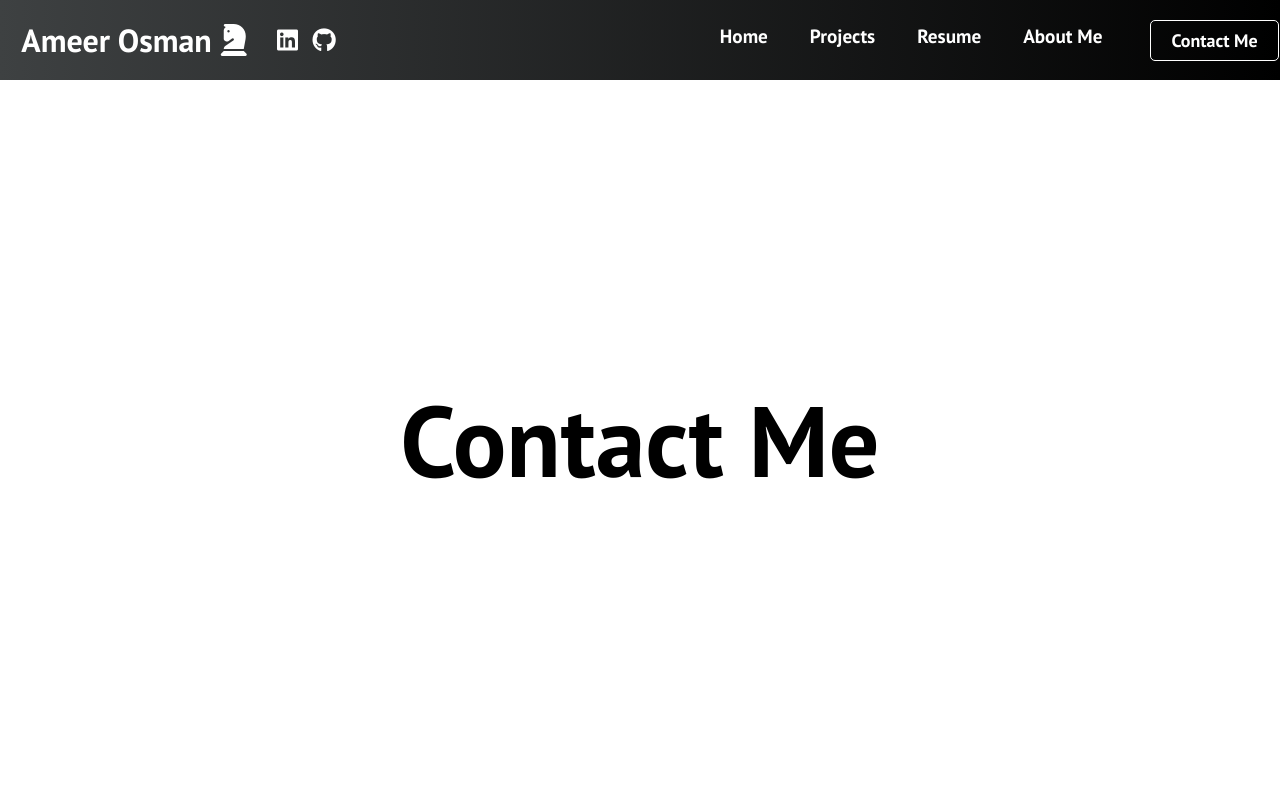
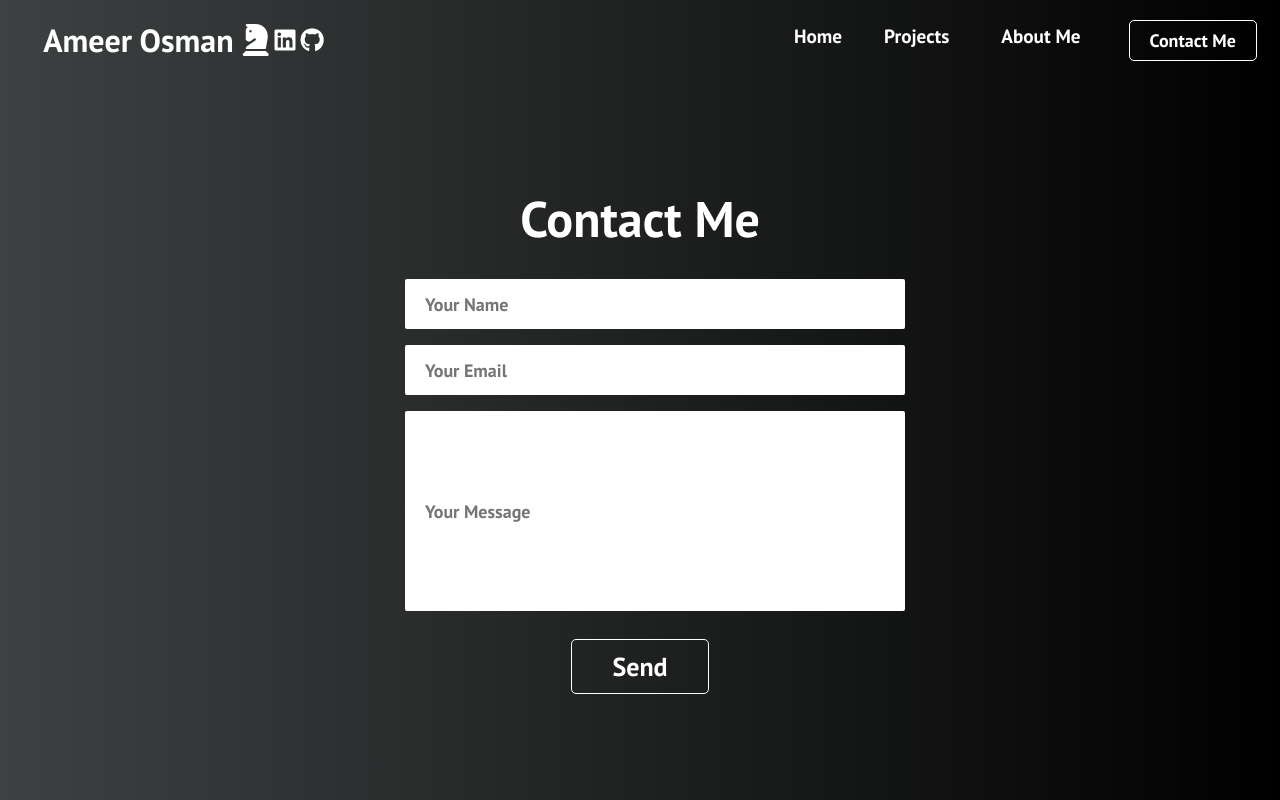
Before and after one commit to AmeerJ97/Personal-WebsiteV1, a React (Create React App) app: page /contact-me in a window 1280 px wide. Built offline with nearby package versions, Linux system fonts and the light colour scheme.

Commit message:
completed contact me page, few modifications to text box left

```diff
--- a/src/App.css
+++ b/src/App.css
@@ -2,7 +2,7 @@
   box-sizing: border-box;
   margin: 0;
   padding: 0;
-    font-family: 'PT Sans', sans-serif;
+  font-family: "PT Sans", sans-serif;
 }
 
 .home,
@@ -17,7 +17,7 @@
   font-size: 3rem;
 }
 
-  .about-me{
+.about-me {
   /* background-image: url('/images/img-2.jpg'); */
   background-position: center;
   background-size: cover;
@@ -37,18 +37,86 @@
 
 .contact-me {
   /* background-image: url('/images/img-8.jpg'); */
-    background-position: center;
-    background-size: cover;
-    background-repeat: no-repeat;
+  background: linear-gradient(90deg, rgb(62, 65, 66) 0%, rgb(0, 0, 0) 100%);
+  background-position: auto;
+  background-size: 100%;
+  background-repeat: repeat;
   color: rgb(0, 0, 0);
   font-size: 100px;
 }
+.contact-me .contact-title {
+  position: auto;
+  font-size: 100px;
+  color: white;
+  padding: 0%;
+}
+.contact-me .contact-forum {
+  position: auto;
+  padding: 2%;
+  color: white;
+  position: auto;
+  font-size: 50px;
+}
+.contact-me .contact-forum .contact-name{
+  padding: 8px 20px;
+  border-radius: 2px;
+  margin-right: 10px;
+  margin-top: 10px;
+  outline: none;
+  border: none;
+  font-size: 18px;
+  margin-bottom: 16px;
+  border: 1px transparent;
+  width: 500px;
+  height: 50px;
+}
+.contact-me .contact-forum .contact-email{
+  padding: 8px 20px;
+  border-radius: 2px;
+  margin-right: 10px;
+  margin-top: 10px;
+  outline: none;
+  border: none;
+  font-size: 18px;
+  margin-bottom: 16px;
+  border: 1px transparent;
+  width: 500px;
+  height: 50px;
+}
+.contact-me .contact-forum .contact-message{
+  padding: 8px 20px;
+  border-radius: 2px;
+  margin-top: 10px;
+  margin-right: 10px;
+  outline: none;
+  border: none;
+  font-size: 18px;
+  margin-bottom: 16px;
+  border: 1px transparent;
+  height: 200px;
+  width: 500px;
+}
 
-  .resume{
+.contact-me .contact-forum .contact-btn .btn{
+  background-color: transparent;
+  margin-top: 30px;
+  color: #fff;
+  padding: 10px 40px;
+  border: 1px solid ;
+  transition: all 0.3s ease-out;
+  font-size: 26px;
+}
+.contact-me .contact-forum .contact-btn .btn:hover{
+  transition: all 0.3s ease-out;
+  background: #fff;
+  color: #242424;
+  transition: 250ms;
+}
+.resume {
   padding: 0pm;
   background-position: center;
   background-size: fill;
   background-repeat: repeat;
   background: linear-gradient(100deg, rgb(62, 65, 66) 0%, rgb(0, 0, 0) 100%);
-    height: auto;
+  height: max-content;
 }
--- a/src/components/Footer.css
+++ b/src/components/Footer.css
@@ -136,6 +136,7 @@
 
   .social-icons {
     display: flex;
+    position: auto;
     justify-content: space-between;
     align-items: center;
     width: 240px;
--- a/src/components/LandingSection.css
+++ b/src/components/LandingSection.css
@@ -76,3 +76,29 @@ video {
       width: 100%;
     }
   }
+
+  /* .landing-btns .btn{
+    padding: 8px 20px;
+    border-radius: 5px;
+    outline: none;
+    border: none;
+    cursor: pointer;
+  } */
+  .landing-btns .btn {
+    background-color: transparent;
+    color: #fff;
+    padding: 8px 20px;
+    border: 1px solid ;
+    transition: all 0.3s ease-out;
+  }
+  .landing-btns .btn {
+    padding: 16px 30px;
+    font-size: 26px;
+  }
+
+  .landing-btns .btn:hover{
+    transition: all 0.3s ease-out;
+    background: #fff;
+    color: #242424;
+    transition: 250ms;
+  }
--- a/src/components/LandingSection.js
+++ b/src/components/LandingSection.js
@@ -1,21 +1,37 @@
-import React, { useState, useEffect } from 'react';
-import '../App.css';
-import { Button } from './Button';
-import './LandingSection.css';
-
-
-
+import React, { useState, useEffect } from "react";
+import "../App.css";
+import { Button } from "./Button";
+import "./LandingSection.css";
 
 function LandingSection() {
-   return (
-    <div className='landing-container'>
-       <video src='/videos/mixkit-light-in-the-background-of-a-virtual-3d-database-19630-medium.mp4' autoPlay loop muted />
+  return (
+    <div className="landing-container">
+      <video
+        src="/videos/mixkit-light-in-the-background-of-a-virtual-3d-database-19630-medium.mp4"
+        autoPlay
+        loop
+        muted
+      />
 
       <h1>Hello World!</h1>
-       <p> I'm Ameer, an Electrical Engineer graduating from McGill Univseity.</p>
-       <p2> I'm passionate about building systems. </p2>
+      <p>
+        {" "}
+        I'm Ameer, an Electrical Engineer graduating from McGill Univseity.
+      </p>
+      <p2> I'm passionate about building systems. </p2>
+
+      <div className="landing-btns">
+        <a href="/files/AmeerOsman_CV.pdf" target="_blank">
+          <button
+            className="btn"
+            buttonStyle="btn--outline"
+            buttonSize="btn--large"
+          >
+            Resume
+          </button>
+        </a>
       </div>
-
+    </div>
   );
 }
 
--- a/src/components/Navbar.js
+++ b/src/components/Navbar.js
@@ -1,7 +1,7 @@
-import React, { useState, useEffect } from 'react';
-import { Button } from './Button';
-import { Link } from 'react-router-dom';
-import './Navbar.css';
+import React, { useState, useEffect } from "react";
+import { Button } from "./Button";
+import { Link } from "react-router-dom";
+import "./Navbar.css";
 
 function Navbar() {
   const [click, setClick] = useState(false);
@@ -22,36 +22,36 @@ function Navbar() {
     showButton();
   }, []);
 
-  window.addEventListener('resize', showButton);
+  window.addEventListener("resize", showButton);
 
   return (
     <>
-      <nav className='navbar'>
-        <div className='navbar-container'>
-          <Link to='/' className='navbar-logo' onClick={closeMobileMenu}>
+      <nav className="navbar">
+        <div className="navbar-container">
+          <Link to="/" className="navbar-logo" onClick={closeMobileMenu}>
             Ameer Osman <pre> </pre>
             <i class="fas fa-chess-knight"></i>
             {/* <i class='fab fa-typo3' /> */}
           </Link>
-          <pre>      </pre>
+          <pre> </pre>
           <Link
-              class='social-icon-link linkedin'
-              to={'//www.linkedin.com/in/ameer-i-859837165/'}
-              target='_blank'
-              aria-label='LinkedIn'
+            class="social-icon-link linkedin"
+            to={"//www.linkedin.com/in/ameer-i-859837165/"}
+            target="_blank"
+            aria-label="LinkedIn"
           >
-              <i class='fab fa-linkedin' />
+            <i class="fab fa-linkedin" />
           </Link>
-            <pre>   </pre>
+          <pre> </pre>
           <Link
-              class='social-icon-link github'
-              to='//github.com/AmeerJ97'
-              target='_blank'
-              aria-label='Github'
+            class="social-icon-link github"
+            to="//github.com/AmeerJ97"
+            target="_blank"
+            aria-label="Github"
           >
-              <i class='fab fa-github' />
+            <i class="fab fa-github" />
           </Link>
-              <pre>   </pre>
+          <pre> </pre>
 
           {/* <Link class='social-icon-link resume'
              target='_blank'
@@ -62,55 +62,54 @@ function Navbar() {
              <i class="fas fa-file"></i>
              </a>
              </Link> */}
-          <div className='menu-icon' onClick={handleClick}>
-            <i className={click ? 'fas fa-times' : 'fas fa-bars'} />
+          <div className="menu-icon" onClick={handleClick}>
+            <i className={click ? "fas fa-times" : "fas fa-bars"} />
           </div>
-          <ul className={click ? 'nav-menu active' : 'nav-menu'}>
-            <li className='nav-item'>
-              <Link to='/' className='nav-links' onClick={closeMobileMenu}>
+          <ul className={click ? "nav-menu active" : "nav-menu"}>
+            <li className="nav-item">
+              <Link to="/" className="nav-links" onClick={closeMobileMenu}>
                 Home
               </Link>
             </li>
-            <li className='nav-item'>
+            <li className="nav-item">
               <Link
-                to='/projects'
-                className='nav-links'
+                to="/projects"
+                className="nav-links"
                 onClick={closeMobileMenu}
               >
                 Projects
               </Link>
             </li>
-            <li className='nav-item'>
-              <Link
+            <li className="nav-item">
+              {/* <Link
                 to='/resume'
                 className='nav-links'
                 onClick={closeMobileMenu}
               >
                 Resume
-              </Link>
+              </Link> */}
             </li>
-            <li className='nav-item'>
+            <li className="nav-item">
               <Link
-                to='/about-me'
-                className='nav-links'
+                to="/about-me"
+                className="nav-links"
                 onClick={closeMobileMenu}
               >
                 About Me
               </Link>
-
             </li>
 
             <li>
               <Link
-                to='/contact-me'
-                className='nav-links-mobile'
+                to="/contact-me"
+                className="nav-links-mobile"
                 onClick={closeMobileMenu}
               >
                 Contact Me
               </Link>
             </li>
           </ul>
-          {button && <Button buttonStyle='btn--outline'>Contact Me</Button>}
+          {button && <Button buttonStyle="btn--outline">Contact Me</Button>}
         </div>
       </nav>
     </>
--- a/src/components/pages/ContactMe.js
+++ b/src/components/pages/ContactMe.js
@@ -1,7 +1,54 @@
-import React from 'react';
-import '../../App.css';
+import React from "react";
+import "../../App.css";
 
+export default function ContactMe() {
+  return (
+    <h1 className="contact-me">
+      <h1 className="contact-title"></h1>
+      <h1 className="contact-forum"> Contact Me
+        <h1 className="contact-name">
+          <form>
+            <input
+              className="contact-name"
+              name="name"
+              type="text"
+              placeholder="Your Name"
 
-export default function ContactMe(){
-    return <h1 className='contact-me'> Contact Me</h1>
+            />
+          </form>
+        </h1>
+        <h1 className="contact-email">
+          <form>
+            <input
+              className="contact-email"
+              name="email"
+              type="text"
+              placeholder="Your Email"
+            />
+          </form>
+        </h1>
+        <h1 className="contact-message">
+          <form>
+            <input
+              className="contact-message"
+              name="Message"
+              type="text"
+              placeholder="Your Message"
+              maxLength = "inf"
+              size="20"
+            />
+          </form>
+        </h1>
+        <div className='contact-btn'>
+        <button
+            className="btn"
+            buttonStyle="btn--outline"
+            buttonSize="btn--large"
+          > Send
+        </button>
+        </div>
+
+      </h1>
+    </h1>
+  );
 }
--- a/src/components/pages/Resume.js
+++ b/src/components/pages/Resume.js
@@ -5,9 +5,9 @@ import '../../App.css';
 export default function Resume(){
     return <h1 className='resume'>
         <div className='pdf_viewer'>
-            <object data="/files/AmeerOsman_CV.pdf" type="application/pdf" width="960px" height="1050px">
-                <a href="/files/AmeerOsmanCV.pdf">test.pdf</a>
-            </object>
+
+                <a href="/files/AmeerOsman_CV.pdf" target='_blank'> Resume</a>
+
         </div>
     </h1>
 }
```
Also changed, not shown: src/components/Footer.js (+22 -24 lines), src/components/Navbar.css (line endings or trailing spaces), 1 other file (tests, documents, lock files or other folders). Lines whose indentation alone changed are shown as unchanged.
